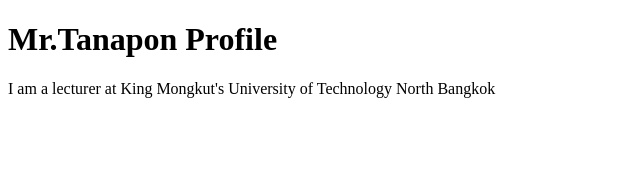
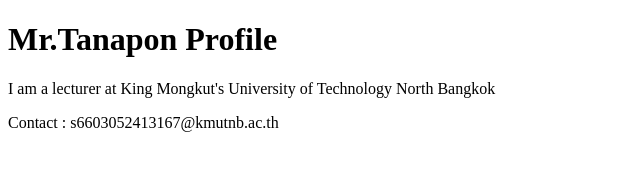
Before and after one commit to koonpollzaza/Topic_Sec2_Term2, a plain HTML site: page index.html in a window 1280 px wide. Shown: the whole page, without its empty margins (0-640 px from the left). Drawn offline with Linux system fonts and the light colour scheme.

Commit message:
Add contact me
Add contact me

```diff
--- a/index.html
+++ b/index.html
@@ -8,6 +8,6 @@
 <body>
     <h1>Mr.Tanapon Profile</h1>
     <p>I am a lecturer at King Mongkut's University of Technology North Bangkok</p>
-
+    <footer>Contact : s6603052413167@kmutnb.ac.th</footer>
 </body>
 </html>
```
